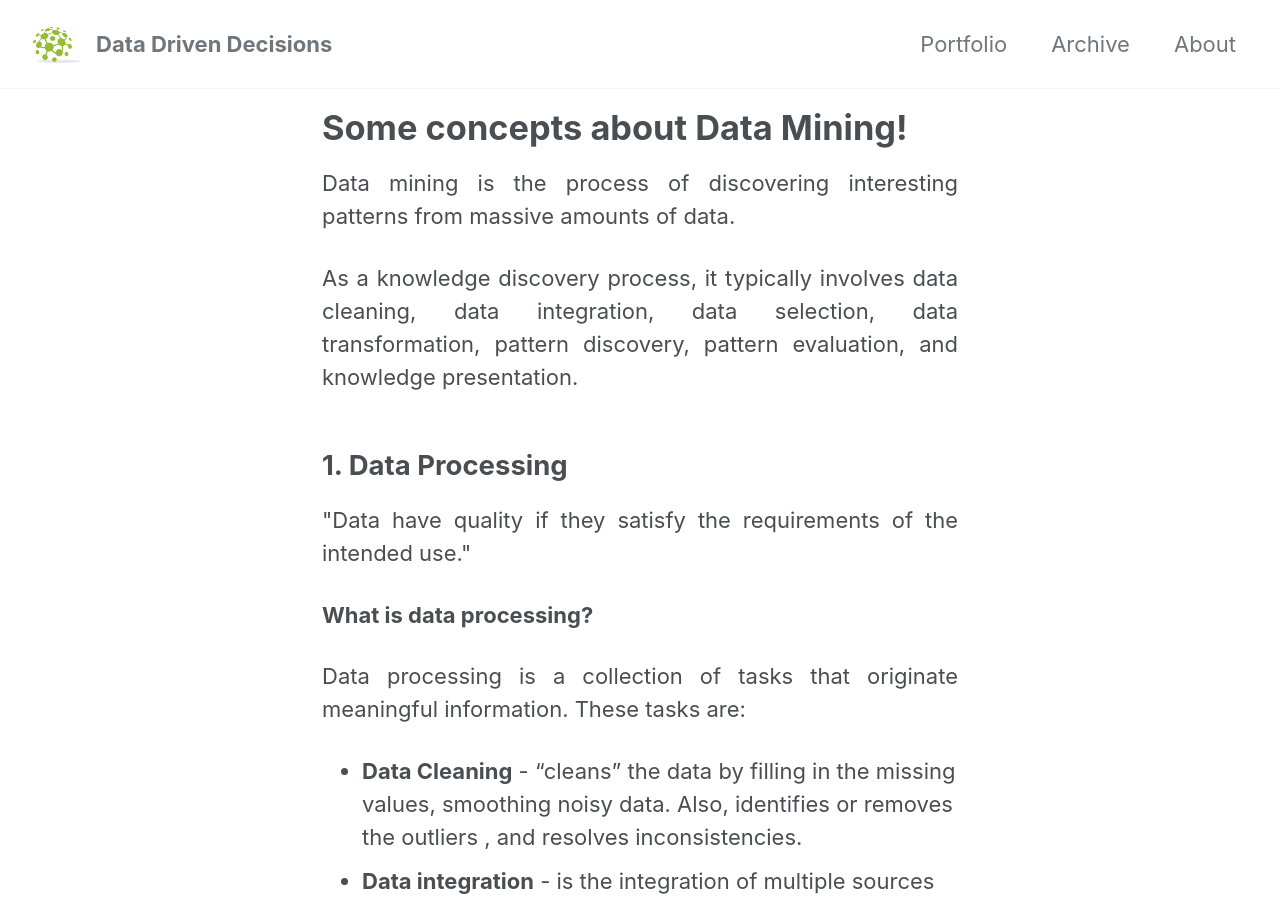
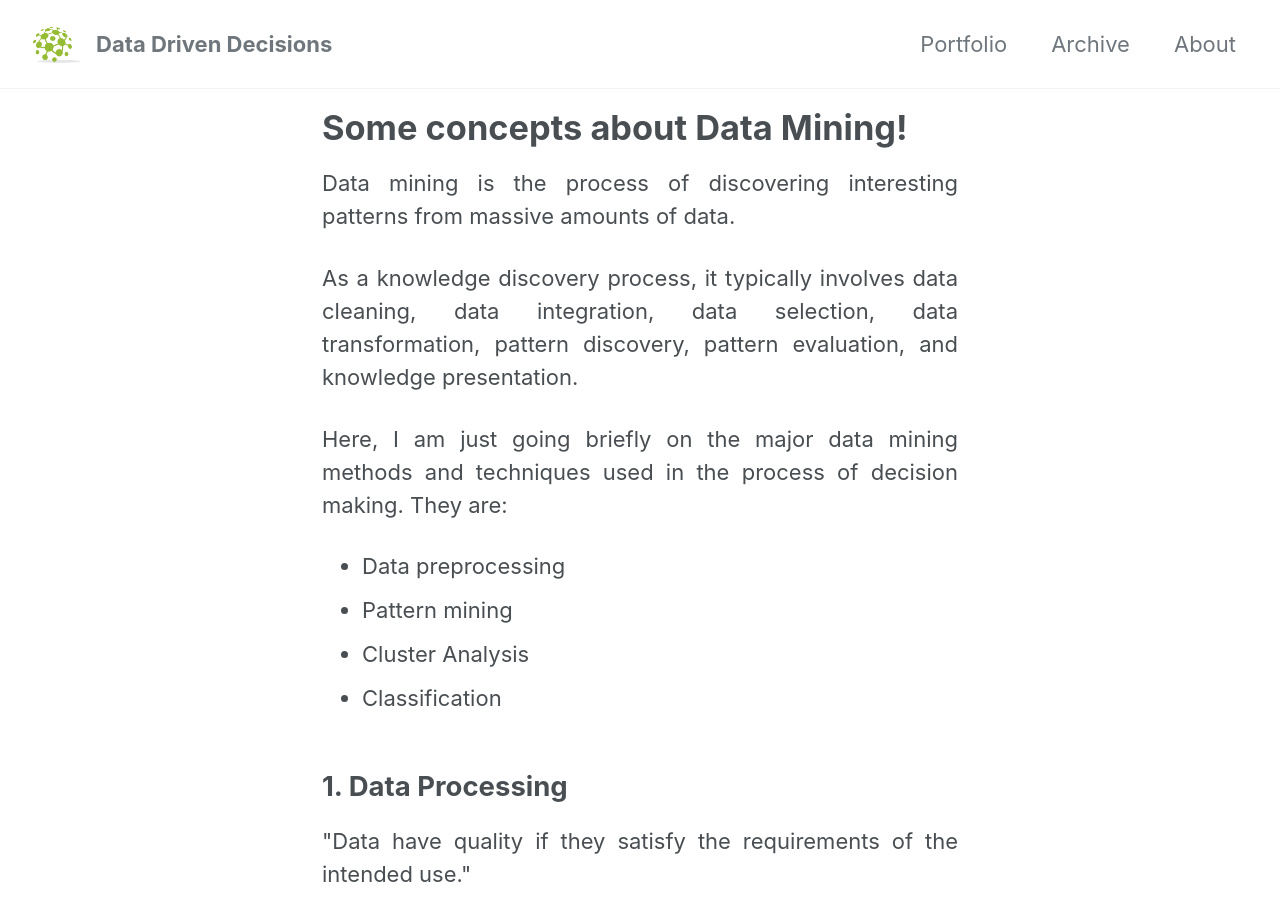
Before and after one commit to vidigaljoao/vidigaljoao.github.io, a Jekyll site: the page built from _posts/2019-08-22-data-mining.md, in a window 1280 px wide and 900 px high. Built offline with Jekyll 4.4.1, drawn with Linux system fonts in a browser that asks for light colours; cached includes are drawn as plain includes; nearby versions of some CDN libraries.

Commit message:
change layout

```diff
--- a/_posts/2019-08-22-data-mining.md
+++ b/_posts/2019-08-22-data-mining.md
@@ -10,6 +10,14 @@ excerpt: "Data Science"
 <p style='text-align: justify;'> Data mining is the process of discovering interesting patterns from massive amounts of data.</p>
 
 <p style='text-align: justify;'> As a knowledge discovery process, it typically involves data cleaning, data integration, data selection, data transformation, pattern discovery, pattern evaluation, and knowledge presentation.</p>
+
+<p style='text-align: justify;'>Here, I am just going briefly on the major data mining methods and techniques used in the process of decision making. They are:</p>
+
+* Data preprocessing
+* Pattern mining
+* Cluster Analysis
+* Classification
+
 
 
 ## 1. Data Processing
```
